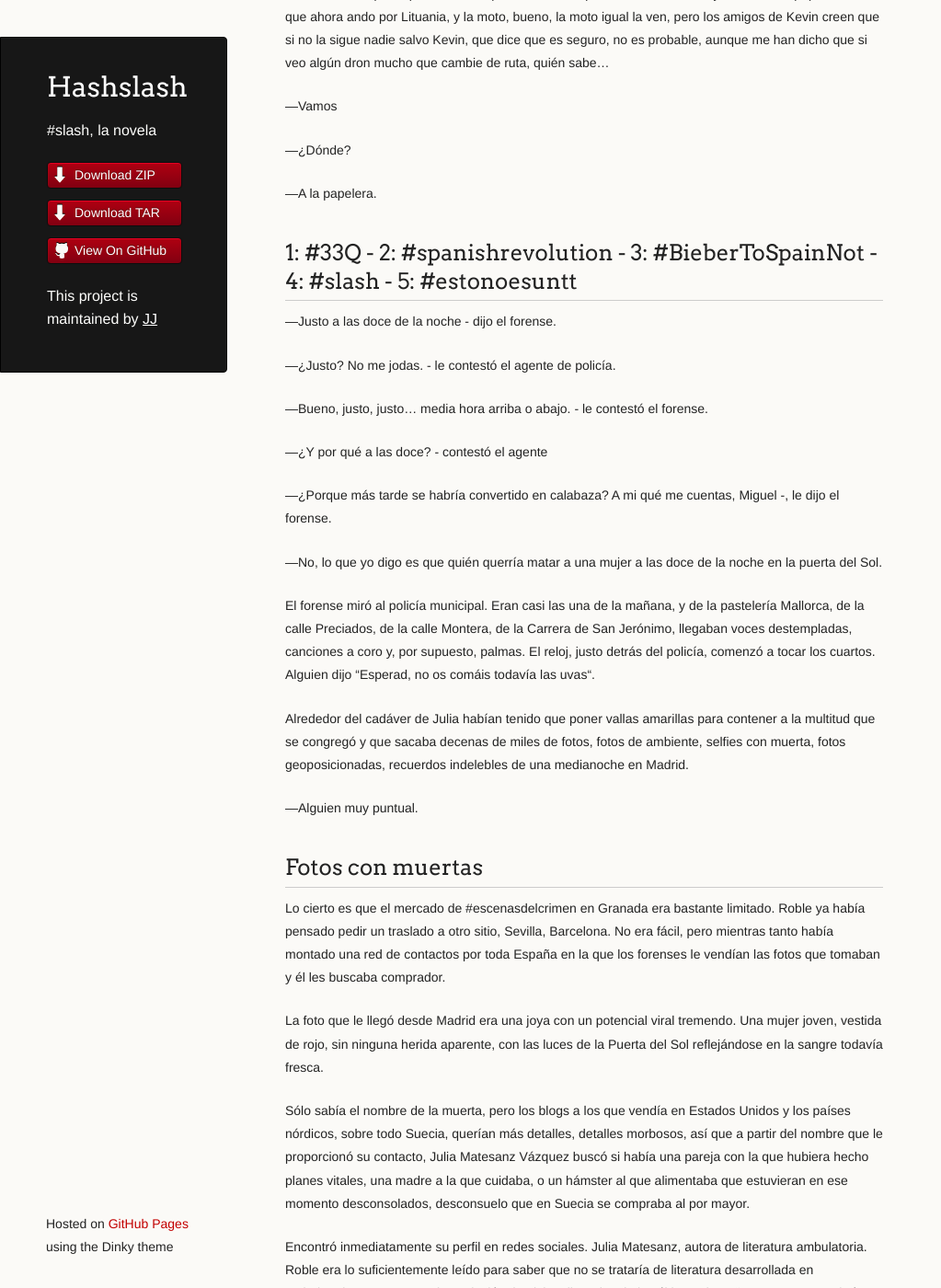
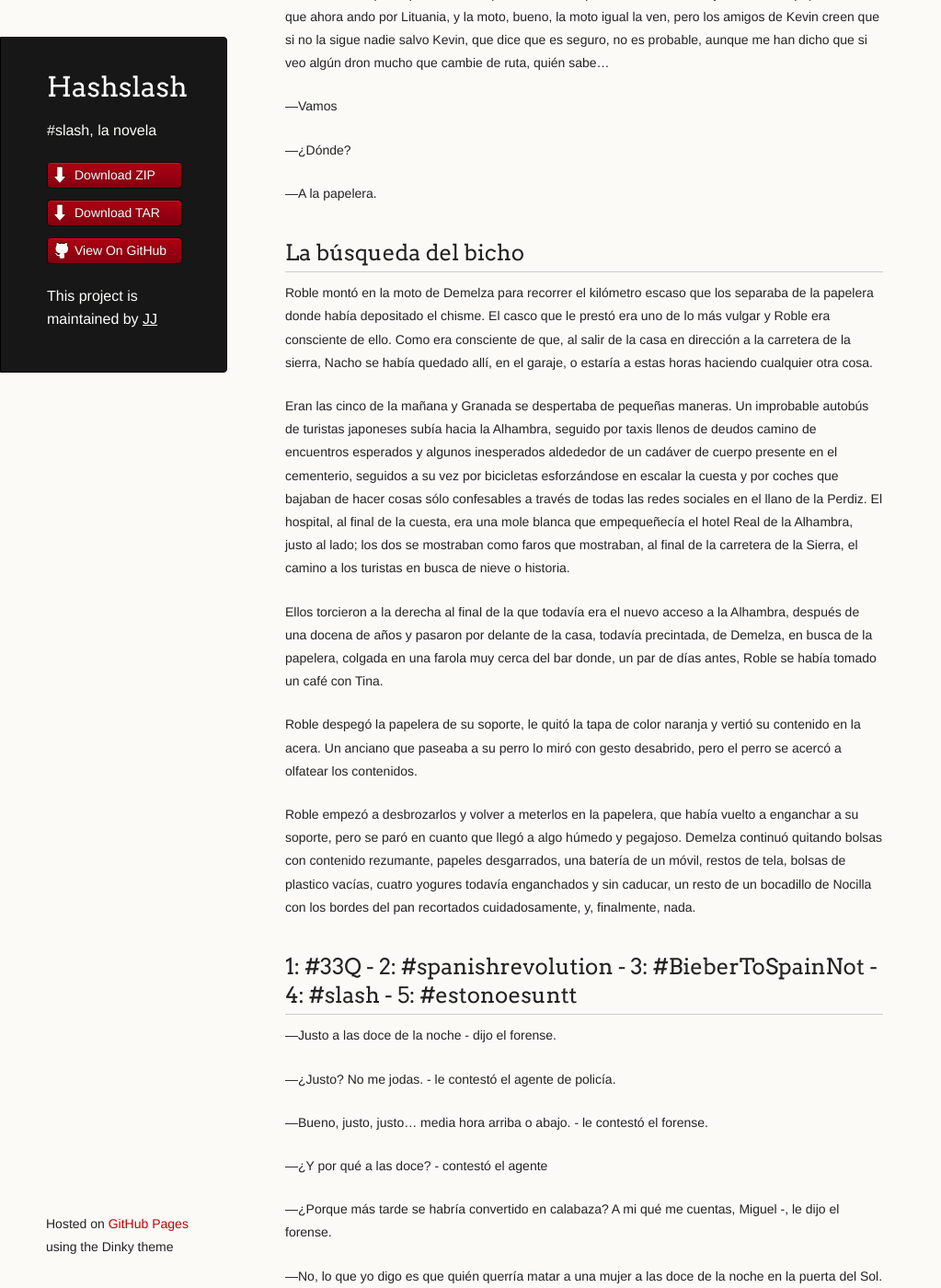
Before and after one commit to JJ/HashSlash, a Jekyll site: the page built from texto/HashSlash.md, in a window 1280 px wide and 1400 px high, scrolled down 61966 px. Shown: the whole window at 92% size, without its empty margins (0-1023 px from the left). Built offline with Jekyll 4.4.1, drawn with Linux system fonts in a browser that asks for light colours.

Commit message:
Sync texto/HashSlash.md from master to gh-pages

```diff
--- a/texto/HashSlash.md
+++ b/texto/HashSlash.md
@@ -3141,6 +3141,47 @@ mucho que cambie de ruta, quién sabe...
 —A la papelera.
 
 
+## La búsqueda del bicho
+
+Roble montó en la moto de Demelza para recorrer el kilómetro escaso
+que los separaba de la papelera donde había depositado el chisme. El
+casco que le prestó era uno de lo más vulgar y Roble era consciente de
+ello. Como era consciente de que, al salir de la casa en dirección a
+la carretera de la sierra, Nacho se había quedado allí, en el garaje,
+o estaría a estas horas haciendo cualquier otra cosa.
+
+Eran las cinco de la mañana y Granada se despertaba de pequeñas
+maneras. Un improbable autobús de turistas japoneses subía hacia la
+Alhambra, seguido por taxis llenos de deudos camino de encuentros
+esperados y algunos inesperados aldededor de un cadáver de cuerpo
+presente en el cementerio, seguidos a su vez por bicicletas
+esforzándose en escalar la cuesta y por coches que bajaban de hacer
+cosas sólo confesables a través de todas las redes sociales en el
+llano de la Perdiz. El hospital, al final de la cuesta, era una mole
+blanca que empequeñecía el hotel Real de la Alhambra, justo al lado;
+los dos se mostraban como faros que mostraban, al final de la
+carretera de la Sierra, el camino a los turistas en busca de nieve o
+historia.
+
+Ellos torcieron a la derecha al final de la que todavía era el nuevo
+acceso a la Alhambra, después de una docena de años y pasaron por
+delante de la casa, todavía precintada, de Demelza, en busca de la
+papelera, colgada en una farola muy cerca del bar donde, un par de
+días antes, Roble se había tomado un café con Tina.
+
+Roble despegó la papelera de su soporte, le quitó la tapa de color
+naranja y vertió su contenido en la acera. Un anciano que paseaba a su
+perro lo miró con gesto desabrido, pero el perro se acercó a olfatear
+los contenidos.
+
+Roble empezó a desbrozarlos y volver a meterlos en la papelera, que
+había vuelto a enganchar a su soporte, pero se paró en cuanto que
+llegó a algo húmedo y pegajoso. Demelza continuó quitando bolsas con
+contenido rezumante, papeles desgarrados, una batería de un móvil,
+restos de tela, bolsas de plastico vacías, cuatro yogures todavía
+enganchados y sin caducar, un resto de un bocadillo de Nocilla con los
+bordes del pan recortados cuidadosamente, y, finalmente, nada.
+
 
 
 
```
